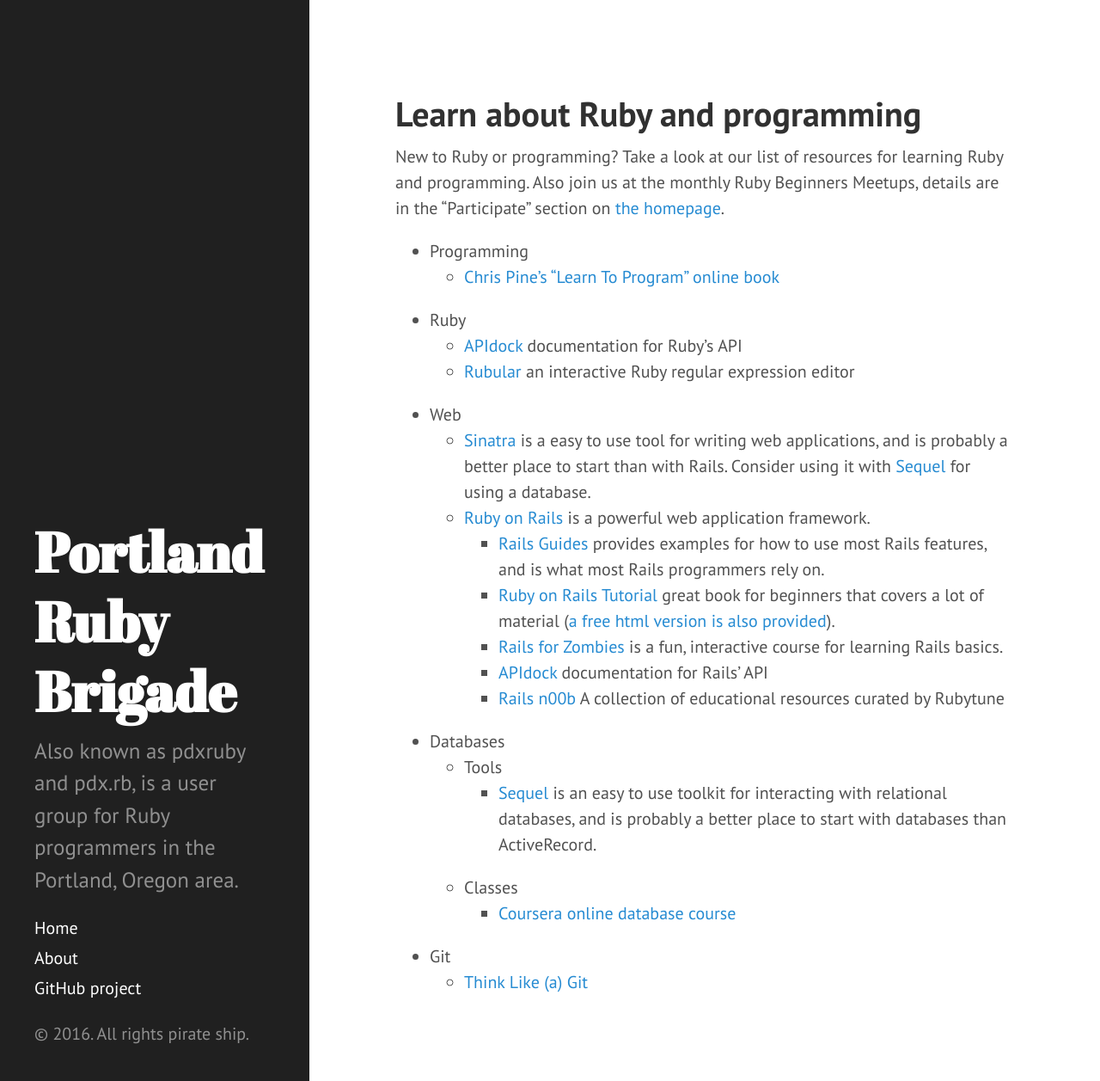
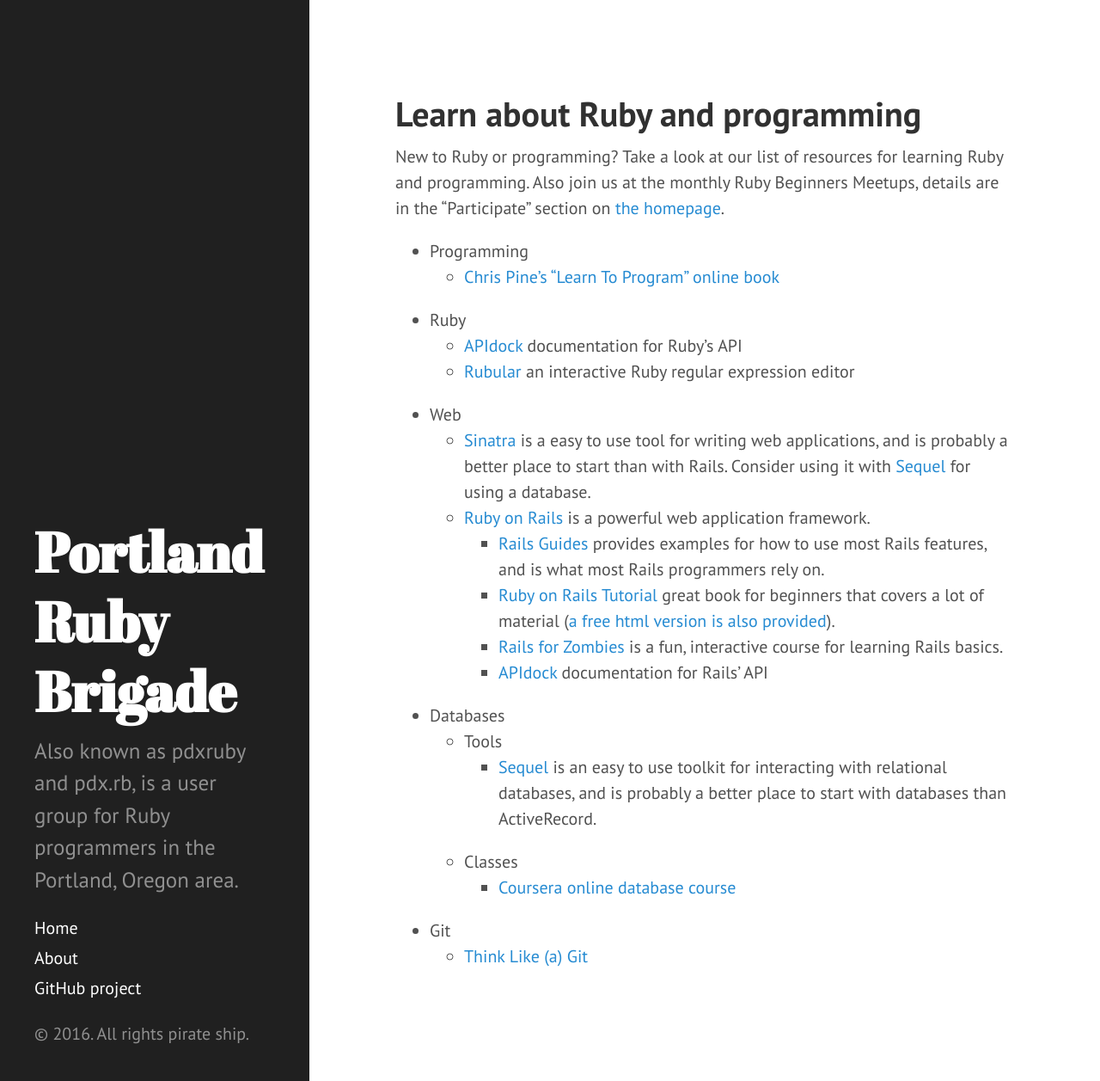
Before and after one commit to pdxruby/pdxruby.github.io, a Jekyll site: the page built from learn.md, in a window 1280 px wide and 1257 px high. Shown: the whole window at 86% size. Built offline with Jekyll 4.4.1, drawn with Linux system fonts in a browser that asks for light colours.

Commit message:
Fix broken links in /learn.
Partially resolves #4

```diff
--- a/learn.md
+++ b/learn.md
@@ -16,10 +16,9 @@ New to Ruby or programming? Take a look at our list of resources for learning Ru
     -   [Sinatra](http://www.sinatrarb.com/intro "http://www.sinatrarb.com/intro") is a easy to use tool for writing web applications, and is probably a better place to start than with Rails. Consider using it with [Sequel](http://sequel.rubyforge.org/ "http://sequel.rubyforge.org/") for using a database.
     -   [Ruby on Rails](http://rubyonrails.org/ "http://rubyonrails.org/") is a powerful web application framework.
         -   [Rails Guides](http://guides.rubyonrails.org/ "http://guides.rubyonrails.org/") provides examples for how to use most Rails features, and is what most Rails programmers rely on.
-        -   [Ruby on Rails Tutorial](http://ruby.railstutorial.org/ "http://ruby.railstutorial.org/") great book for beginners that covers a lot of material ([a free html version is also provided](http://ruby.railstutorial.org/ruby-on-rails-tutorial-book/ "http://ruby.railstutorial.org/ruby-on-rails-tutorial-book/")).
+        -   [Ruby on Rails Tutorial](http://ruby.railstutorial.org/ "http://ruby.railstutorial.org/") great book for beginners that covers a lot of material ([a free html version is also provided](https://www.railstutorial.org/book)).
         -   [Rails for Zombies](http://railsforzombies.org/ "http://railsforzombies.org/") is a fun, interactive course for learning Rails basics.
         -   [APIdock](http://apidock.com/rails "http://apidock.com/rails") documentation for Rails' API
-        -   [Rails n00b](http://rubytune.com/railsn00b "http://rubytune.com/railsn00b") A collection of educational resources curated by Rubytune
 -   Databases
     -   Tools
         -   [Sequel](http://sequel.rubyforge.org/ "http://sequel.rubyforge.org/") is an easy to use toolkit for interacting with relational databases, and is probably a better place to start with databases than ActiveRecord.
```
